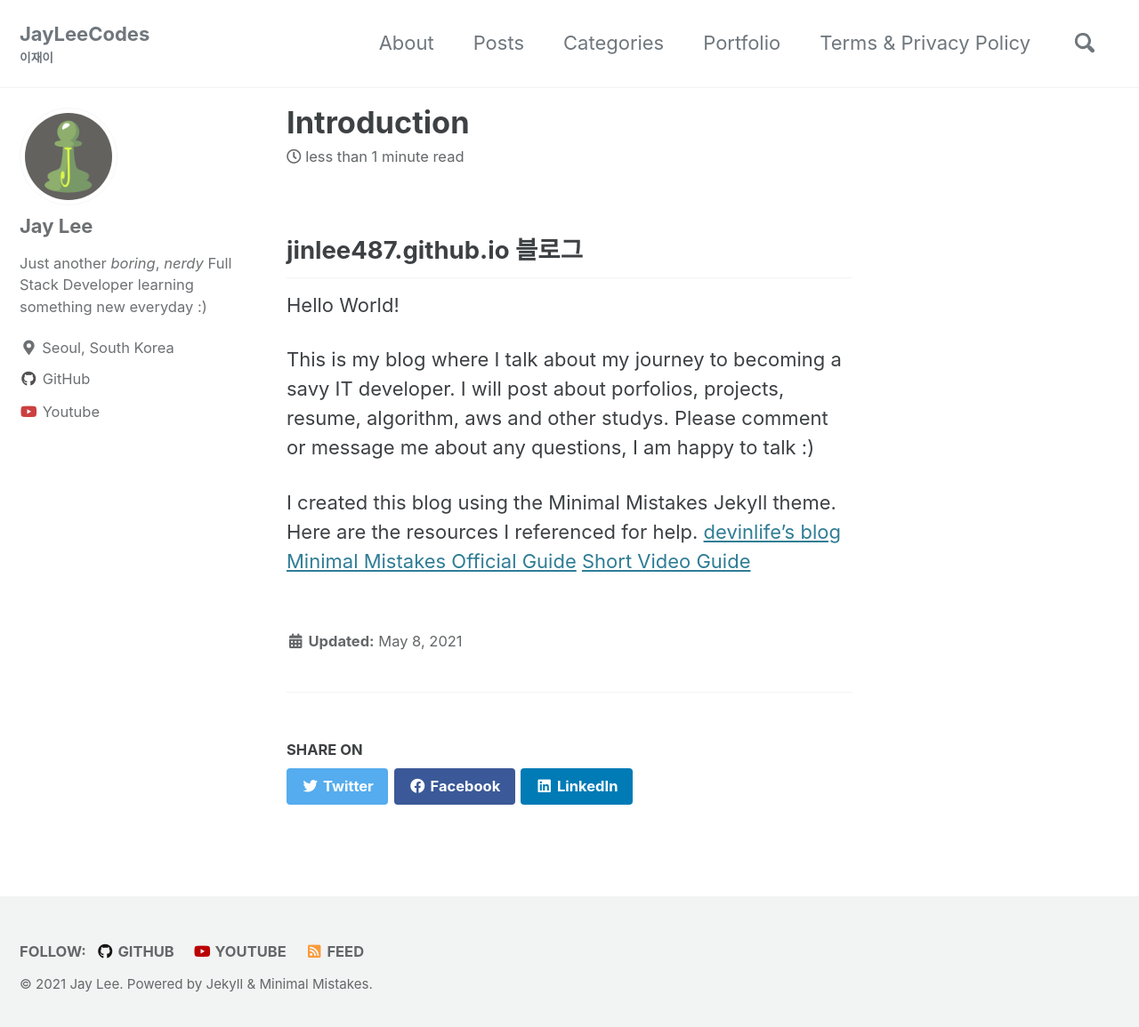
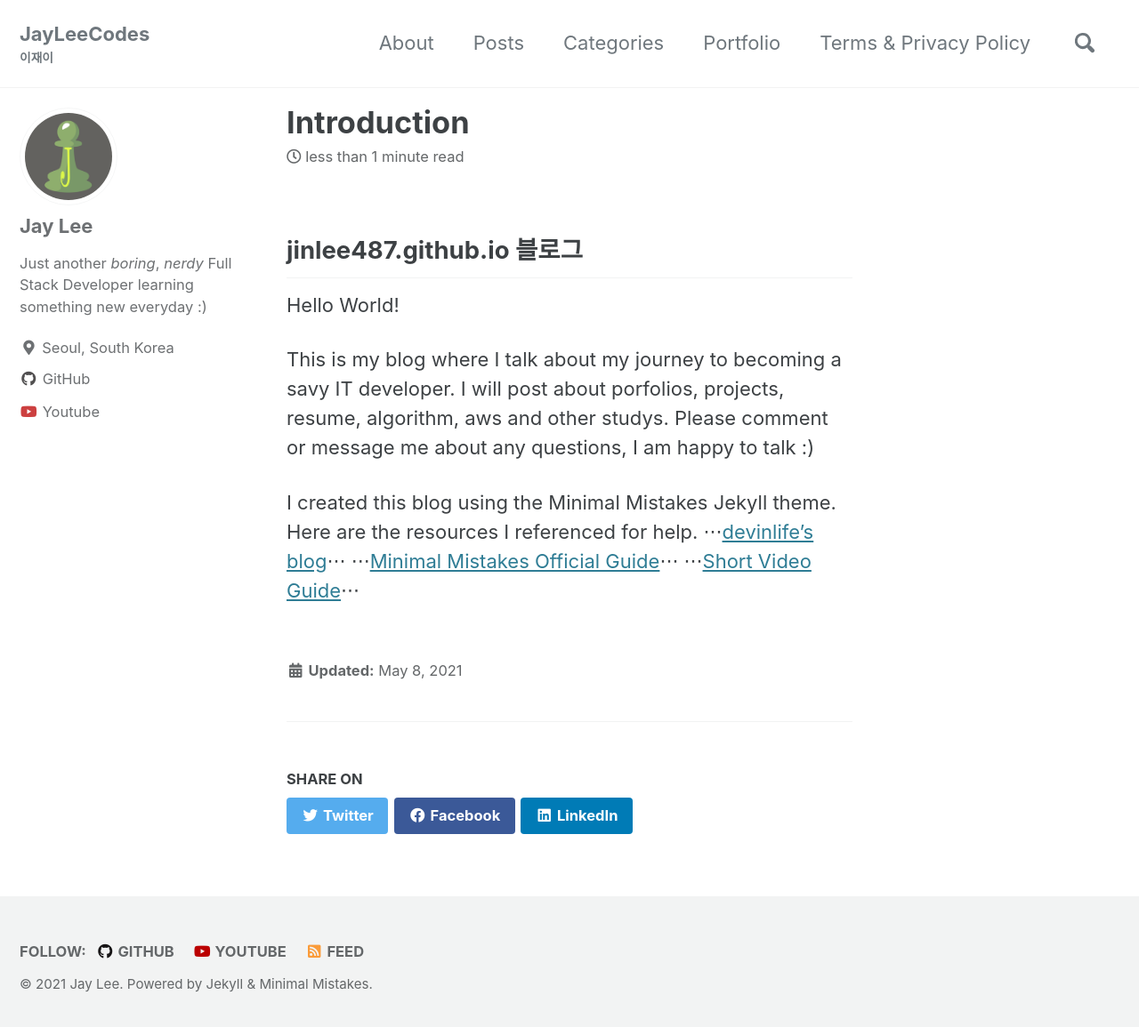
Before and after one commit to jinlee487/jinlee487.github.io, a Jekyll site: the page built from _pages/About.md, in a window 1280 px wide and 1163 px high. Shown: the top 1155 px of the window at 89% size. Built offline with Jekyll 4.4.1, drawn with Linux system fonts in a browser that asks for light colours; cached includes are drawn as plain includes.

Commit message:
update indent

```diff
--- a/_pages/About.md
+++ b/_pages/About.md
@@ -16,6 +16,6 @@ Please comment or message me about any questions, I am happy to talk :)
 
 I created this blog using the Minimal Mistakes Jekyll theme.
 Here are the resources I referenced for help.
-[devinlife's blog](https://devinlife.com/categories/#howto-github-pages)
-[Minimal Mistakes Official Guide](https://mmistakes.github.io/minimal-mistakes/docs/quick-start-guide/)
-[Short Video Guide](https://youtu.be/ACzFIAOsfpM)
+⋅⋅⋅[devinlife's blog](https://devinlife.com/categories/#howto-github-pages)⋅⋅⋅
+⋅⋅⋅[Minimal Mistakes Official Guide](https://mmistakes.github.io/minimal-mistakes/docs/quick-start-guide/)⋅⋅⋅
+⋅⋅⋅[Short Video Guide](https://youtu.be/ACzFIAOsfpM)⋅⋅⋅
```
